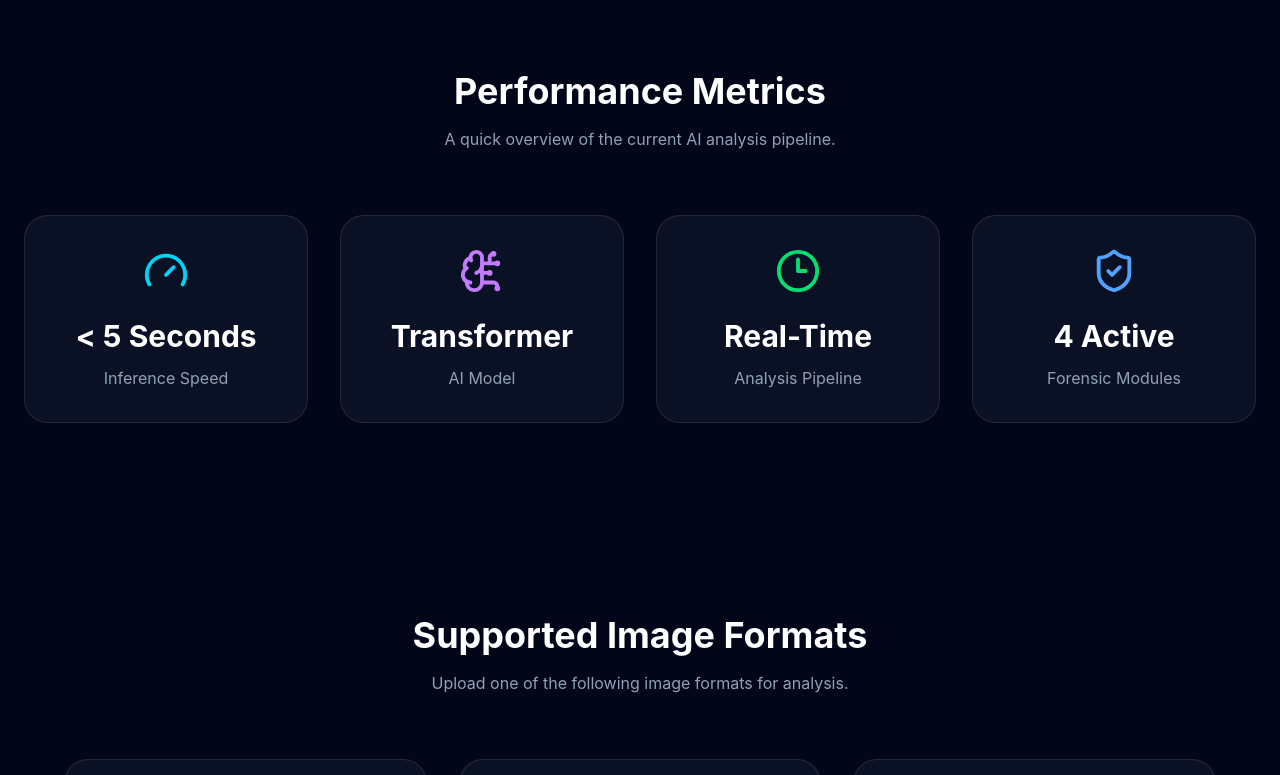
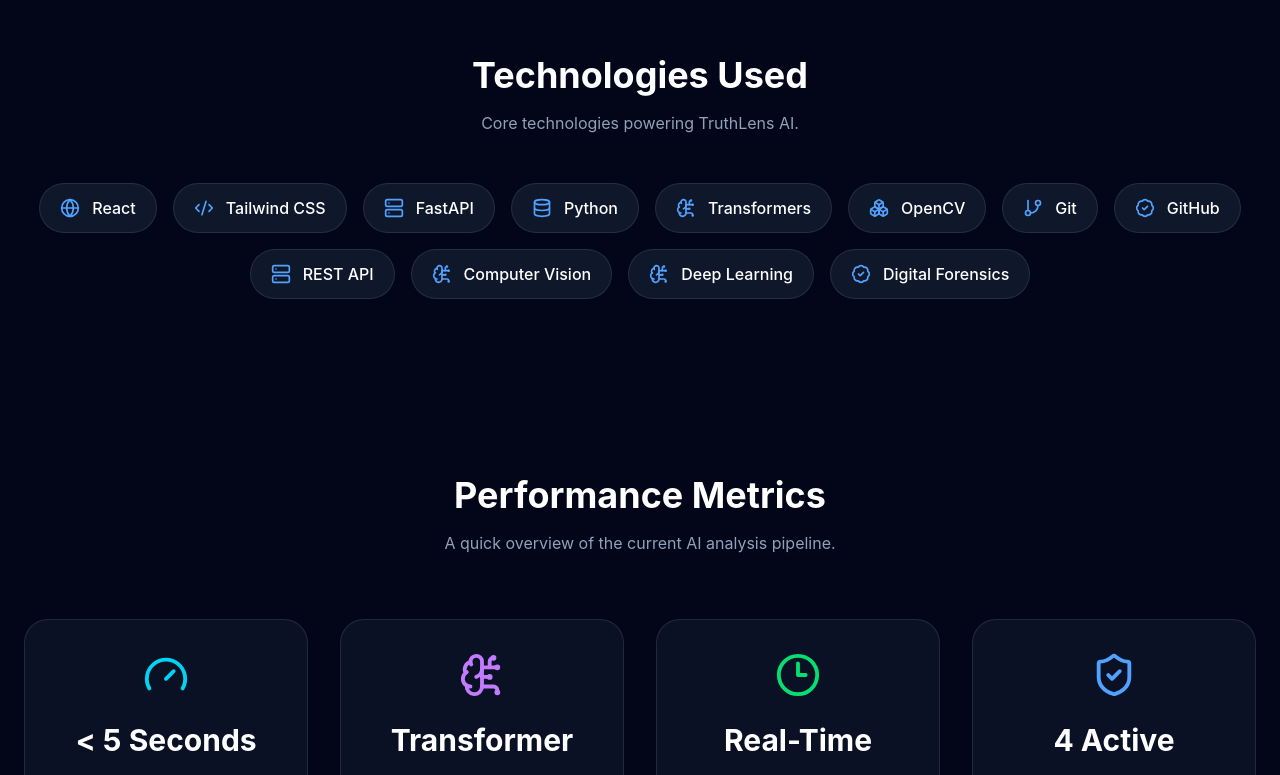
Before and after one commit to aryansingh192005/truthlens-ai, a React (Vite) app in the folder client/: page / in a window 1280 px wide. Shown: the part 3077-3852 px from the top of the page. Built offline with nearby package versions, Linux system fonts and the light colour scheme.

Commit message:
feat: add technology badges section

```diff
--- /dev/null
+++ b/client/src/components/TechBadges.jsx
@@ -0,0 +1,86 @@
+import {
+  BadgeCheck,
+  Code2,
+  Database,
+  BrainCircuit,
+  Globe,
+  Server,
+  Boxes,
+  GitBranch,
+} from "lucide-react";
+
+export default function TechBadges() {
+  const badges = [
+    "React",
+    "Tailwind CSS",
+    "FastAPI",
+    "Python",
+    "Transformers",
+    "OpenCV",
+    "Git",
+    "GitHub",
+    "REST API",
+    "Computer Vision",
+    "Deep Learning",
+    "Digital Forensics",
+  ];
+
+  const icons = [
+    Globe,
+    Code2,
+    Server,
+    Database,
+    BrainCircuit,
+    Boxes,
+    GitBranch,
+    BadgeCheck,
+    Server,
+    BrainCircuit,
+    BrainCircuit,
+    BadgeCheck,
+  ];
+
+  return (
+    <section className="bg-slate-950 px-6 py-20">
+      <div className="mx-auto max-w-7xl">
+
+        <div className="mb-12 text-center">
+
+          <h2 className="text-4xl font-bold text-white">
+            Technologies Used
+          </h2>
+
+          <p className="mt-4 text-slate-400">
+            Core technologies powering TruthLens AI.
+          </p>
+
+        </div>
+
+        <div className="flex flex-wrap justify-center gap-4">
+
+          {badges.map((badge, index) => {
+            const Icon = icons[index];
+
+            return (
+              <div
+                key={badge}
+                className="flex items-center gap-3 rounded-full border border-white/10 bg-slate-900 px-5 py-3 transition hover:border-blue-500 hover:bg-slate-800"
+              >
+                <Icon
+                  size={20}
+                  className="text-blue-400"
+                />
+
+                <span className="font-medium text-white">
+                  {badge}
+                </span>
+              </div>
+            );
+          })}
+
+        </div>
+
+      </div>
+    </section>
+  );
+}
--- a/client/src/pages/Home.jsx
+++ b/client/src/pages/Home.jsx
@@ -3,6 +3,7 @@
 import Statistics from "../components/Statistics";
 import Features from "../components/Features";
 import TechStack from "../components/TechStack";
+import TechBadges from "../components/TechBadges";
 import PerformanceMetrics from "../components/PerformanceMetrics";
 import SupportedFormats from "../components/SupportedFormats";
 import ProjectStats from "../components/ProjectStats";
@@ -49,6 +50,8 @@
         <Features />
 
         <TechStack />
+
+        <TechBadges />
 
         <PerformanceMetrics />
 
```
